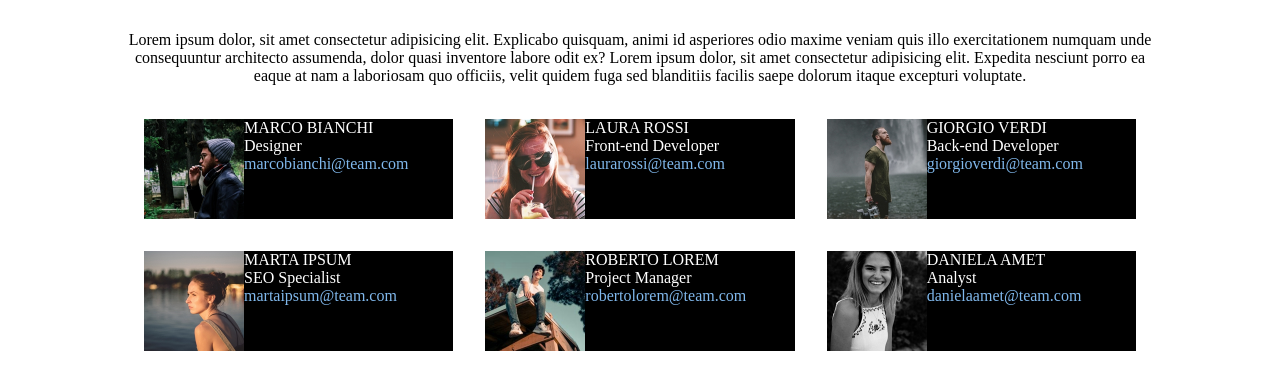
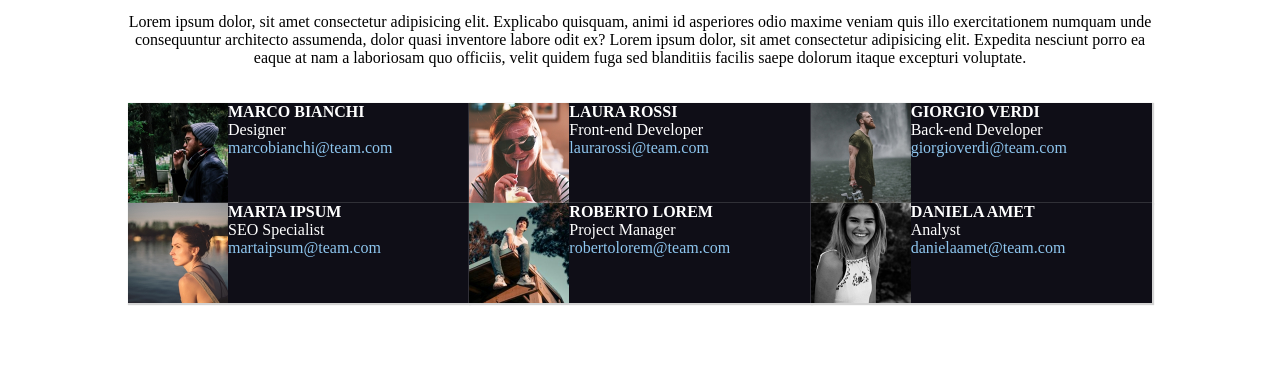
Before and after one commit to MatteoSala97/html-css-float-cards, a plain HTML site: page index.html in a window 1280 px wide. Shown: the part 84-474 px from the top of the page. Drawn offline with Linux system fonts and the light colour scheme.

Commit message:
removed border

```diff
--- a/assets/style.css
+++ b/assets/style.css
@@ -15,28 +15,39 @@ h1{
     font-family: Impact, Haettenschweiler, 'Arial Narrow Bold', sans-serif;
 }
 
+section{
+    margin-left: 10%;
+    margin-right: 10%;
+}
+
 main{
     margin-left: 10%;
     margin-right: 10%;
 }
 
 .card{
-    background-color: black;
-    border: 1em solid white;
-    width: calc(100% /3);
+    background-color: #0F0E17;
+    width: calc(100%/3);
     float: left;
+    box-shadow: 1px 1px 1px 1px lightgrey;
+}
 
-}
 img{
     float: left;
     width: 100px;
     height: 100px;
+
 }
-.name, .role{
+.name{
+    color: white;
+    font-weight: bolder;
+}
+
+.role{
     color: white;
 }
 .email{
-    color: #80B8EC;
+    color: #8EC6EF;
 }
 
 .clearfix::after{
--- a/index.html
+++ b/index.html
@@ -11,9 +11,6 @@
 <body>
     <header>
         <h1>Meet our team</h1>
-    </header>
-<br>
-    <main>
         <section>
             <p>Lorem ipsum dolor, sit amet consectetur
                 adipisicing elit. Explicabo quisquam, animi
@@ -26,8 +23,11 @@
                 voluptate.
             </p>
         </section>
+    </header>
 <br>
+    <main>
 
+<br>
 
     <div class="card clearfix">
         <img src="./assets/img/male1.png" alt="">
```
